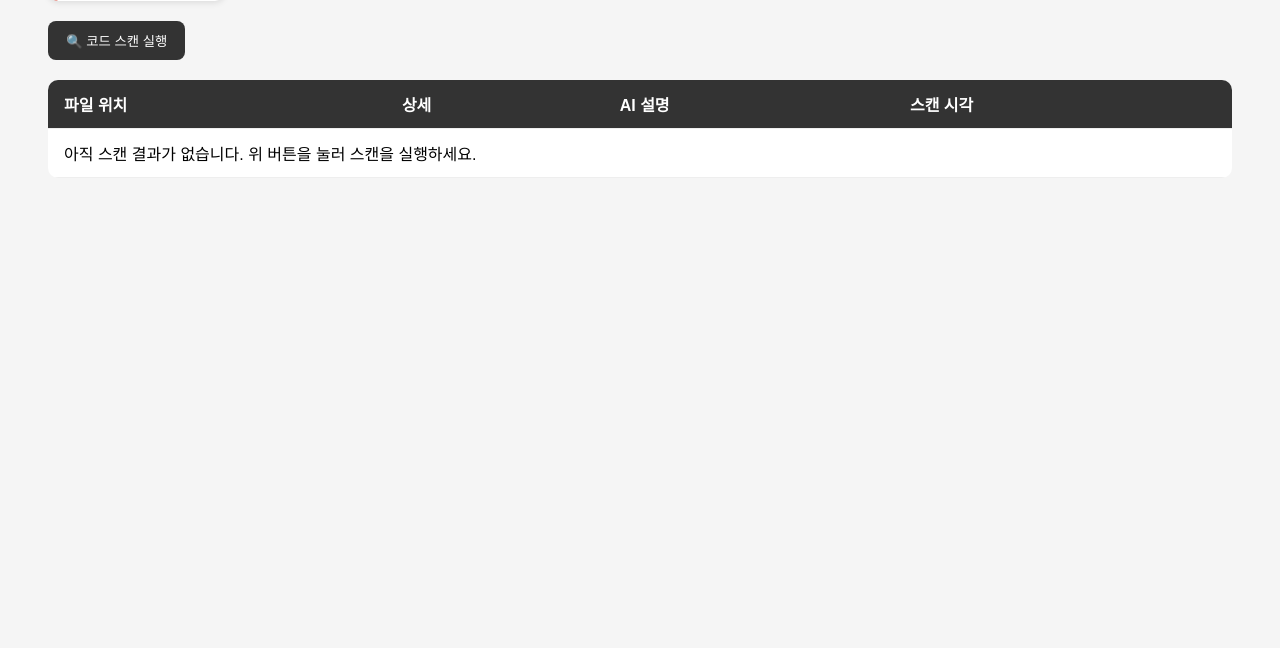
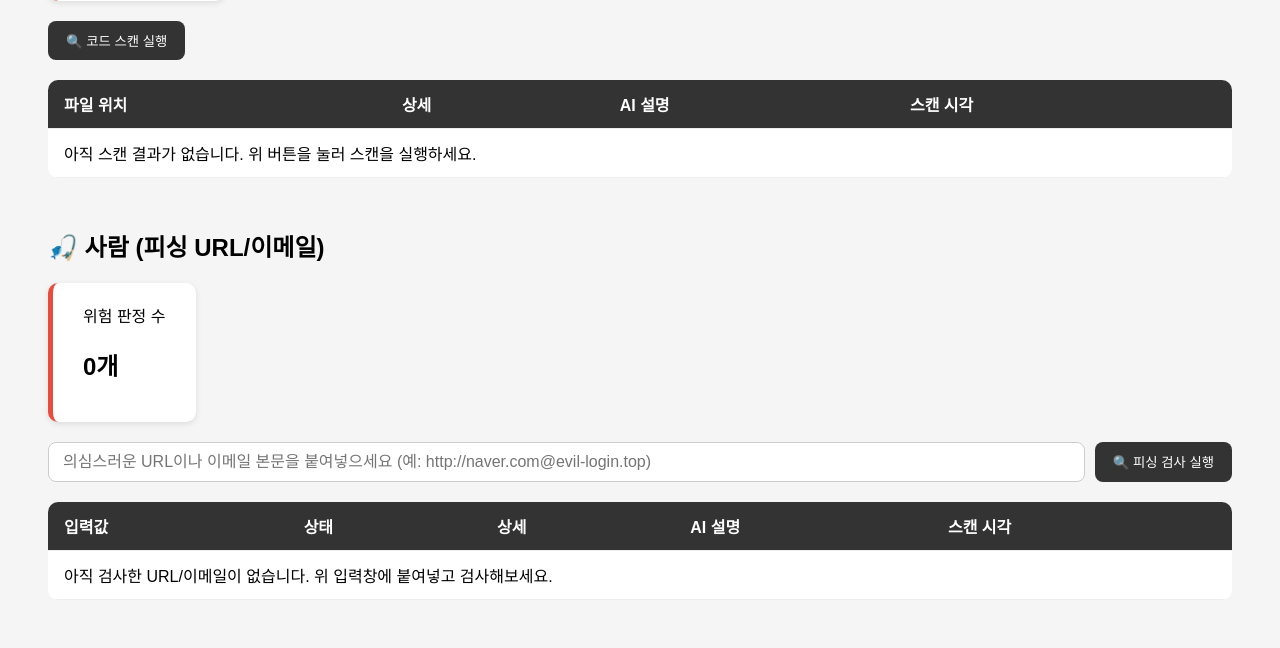
Before and after one commit to sinaint/Z-PROJECT, a Django app: page / in a window 1280 px wide. Shown: the part 779-1427 px from the top of the page. Before the commit the page ends 941 px from the top, so only its background shows below. Run offline with Django 5.2, Linux system fonts and the light colour scheme; tables that the repository leaves empty hold one stand-in row (values such as "Sample post").

Commit message:
feat: 피싱 URL/이메일 규칙 기반 스캐너 추가
- phishing_scanner.py: URL(@우회, IP직접, 퓨니코드, 단축URL, 의심 TLD, 과도한 서브도메인)
  및 이메일 본문(긴급성 강조 문구 + 포함된 URL) 점검
- POST /api/scan/phishing/ 엔드포인트 추가 (body: {"input": "..."})
- 대시보드에 피싱 검사 입력창/결과 테이블 추가

Co-Authored-By: Claude Sonnet 5 <noreply@anthropic.com>

```diff
--- a/backend/scanner_dashboard/urls.py
+++ b/backend/scanner_dashboard/urls.py
@@ -15,4 +15,5 @@ urlpatterns = [
     path("api/scan-results/", api_views.list_scan_results, name="api-scan-results"),
     path("api/scan/cloud/", api_views.run_cloud_scan, name="api-scan-cloud"),
     path("api/scan/code/", api_views.run_code_scan, name="api-scan-code"),
+    path("api/scan/phishing/", api_views.run_phishing_scan, name="api-scan-phishing"),
 ]
--- a/backend/scanner_dashboard/views.py
+++ b/backend/scanner_dashboard/views.py
@@ -16,12 +16,15 @@ def dashboard(request):
     """
     cloud_results = ScanResult.objects.filter(category=ScanResult.Category.CLOUD)[:50]
     code_results = ScanResult.objects.filter(category=ScanResult.Category.CODE)[:50]
+    phishing_results = ScanResult.objects.filter(category=ScanResult.Category.PHISHING)[:50]
 
     context = {
         "cloud_results": cloud_results,
         "code_results": code_results,
+        "phishing_results": phishing_results,
         "cloud_total": cloud_results.count(),
         "cloud_risky": sum(1 for r in cloud_results if r.is_risky),
         "code_risky": code_results.count(),
+        "phishing_risky": sum(1 for r in phishing_results if r.is_risky),
     }
     return render(request, "scanner_dashboard/dashboard.html", context)
--- a/backend/templates/scanner_dashboard/dashboard.html
+++ b/backend/templates/scanner_dashboard/dashboard.html
@@ -40,6 +40,19 @@
             cursor: pointer;
         }
         button.scan-btn:disabled { opacity: 0.6; cursor: default; }
+        .phishing-form {
+            display: flex;
+            gap: 10px;
+            margin-bottom: 20px;
+        }
+        .phishing-input {
+            flex: 1;
+            padding: 10px 14px;
+            border: 1px solid #ccc;
+            border-radius: 8px;
+            font-size: 1em;
+        }
+        .phishing-form .scan-btn { margin-bottom: 0; white-space: nowrap; }
         table {
             width: 100%;
             border-collapse: collapse;
@@ -74,7 +87,7 @@
             <h2>{{ cloud_risky }}개</h2>
         </div>
     </div>
-    <button class="scan-btn" onclick="runScan('/api/scan/cloud/', this)">🔍 클라우드 스캔 실행 (S3+IAM+SG)</button>
+    <button type="button" class="scan-btn" onclick="runScan('/api/scan/cloud/', this)">🔍 클라우드 스캔 실행 (S3+IAM+SG)</button>
 
     <table>
         <thead>
@@ -115,7 +128,7 @@
             <h2>{{ code_risky }}개</h2>
         </div>
     </div>
-    <button class="scan-btn" onclick="runScan('/api/scan/code/', this)">🔍 코드 스캔 실행</button>
+    <button type="button" class="scan-btn" onclick="runScan('/api/scan/code/', this)">🔍 코드 스캔 실행</button>
 
     <table>
         <thead>
@@ -140,6 +153,51 @@
         </tbody>
     </table>
 
+    <!-- 피싱 영역 -->
+    <h2 class="section-title">🎣 사람 (피싱 URL/이메일)</h2>
+    <div class="summary">
+        <div class="card danger">
+            <div>위험 판정 수</div>
+            <h2>{{ phishing_risky }}개</h2>
+        </div>
+    </div>
+    <div class="phishing-form">
+        <input type="text" id="phishing-input" class="phishing-input"
+               placeholder="의심스러운 URL이나 이메일 본문을 붙여넣으세요 (예: http://naver.com@evil-login.top)">
+        <button type="button" class="scan-btn" onclick="runPhishingScan(this)">🔍 피싱 검사 실행</button>
+    </div>
+
+    <table>
+        <thead>
+            <tr>
+                <th>입력값</th>
+                <th>상태</th>
+                <th>상세</th>
+                <th>AI 설명</th>
+                <th>스캔 시각</th>
+            </tr>
+        </thead>
+        <tbody>
+            {% for item in phishing_results %}
+            <tr>
+                <td>{{ item.target }}</td>
+                <td>
+                    {% if item.is_risky %}
+                        <span class="status-danger">🚨 위험</span>
+                    {% else %}
+                        <span class="status-safe">✅ 안전</span>
+                    {% endif %}
+                </td>
+                <td class="explanation">{{ item.detail|default:"-" }}</td>
+                <td class="explanation">{{ item.ai_explanation|default:"-" }}</td>
+                <td>{{ item.scanned_at }}</td>
+            </tr>
+            {% empty %}
+            <tr><td colspan="5">아직 검사한 URL/이메일이 없습니다. 위 입력창에 붙여넣고 검사해보세요.</td></tr>
+            {% endfor %}
+        </tbody>
+    </table>
+
     <script>
         // 버튼을 누르면 해당 API를 POST로 호출해서 스캔을 실행하고,
         // 끝나면 화면을 새로고침해서 최신 결과(+ AI 설명)를 보여줘요.
@@ -159,6 +217,35 @@
                 button.textContent = originalText;
             }
         }
+
+        // 피싱 검사는 입력창의 값을 body에 담아서 POST로 보내요.
+        async function runPhishingScan(button) {
+            const input = document.getElementById('phishing-input');
+            const value = input.value.trim();
+            if (!value) {
+                alert('검사할 URL이나 이메일 본문을 입력해주세요.');
+                return;
+            }
+
+            button.disabled = true;
+            const originalText = button.textContent;
+            button.textContent = '검사 중...';
+            try {
+                const response = await fetch('/api/scan/phishing/', {
+                    method: 'POST',
+                    headers: { 'Content-Type': 'application/json' },
+                    body: JSON.stringify({ input: value }),
+                });
+                if (!response.ok) {
+                    throw new Error('검사 요청 실패: ' + response.status);
+                }
+                location.reload();
+            } catch (err) {
+                alert(err.message);
+                button.disabled = false;
+                button.textContent = originalText;
+            }
+        }
     </script>
 </body>
 </html>
```
Also changed, not shown: backend/scanner_dashboard/api_views.py (+25 -1 lines), backend/scanner_dashboard/phishing_scanner.py (added, +100 -0 lines).
